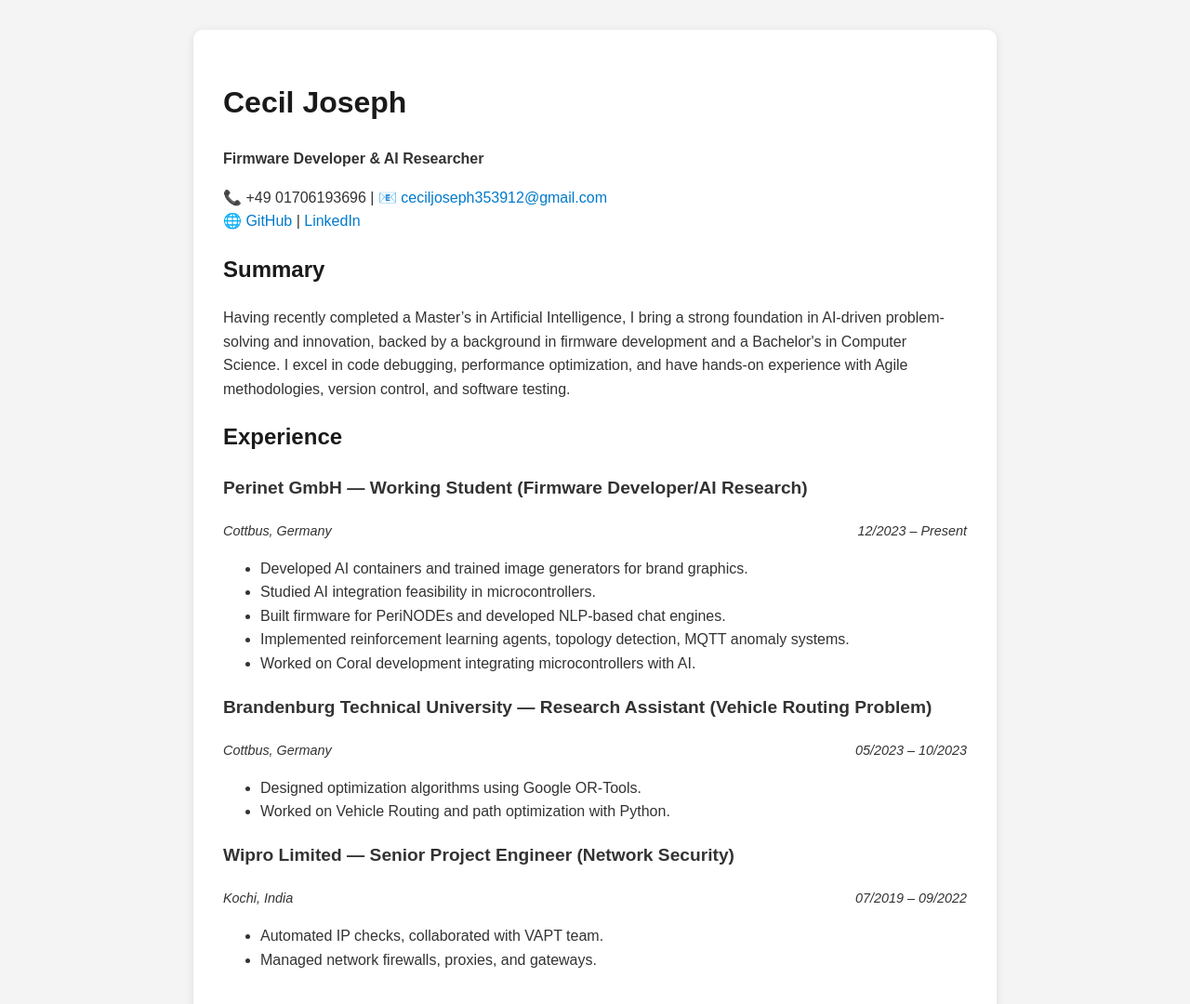
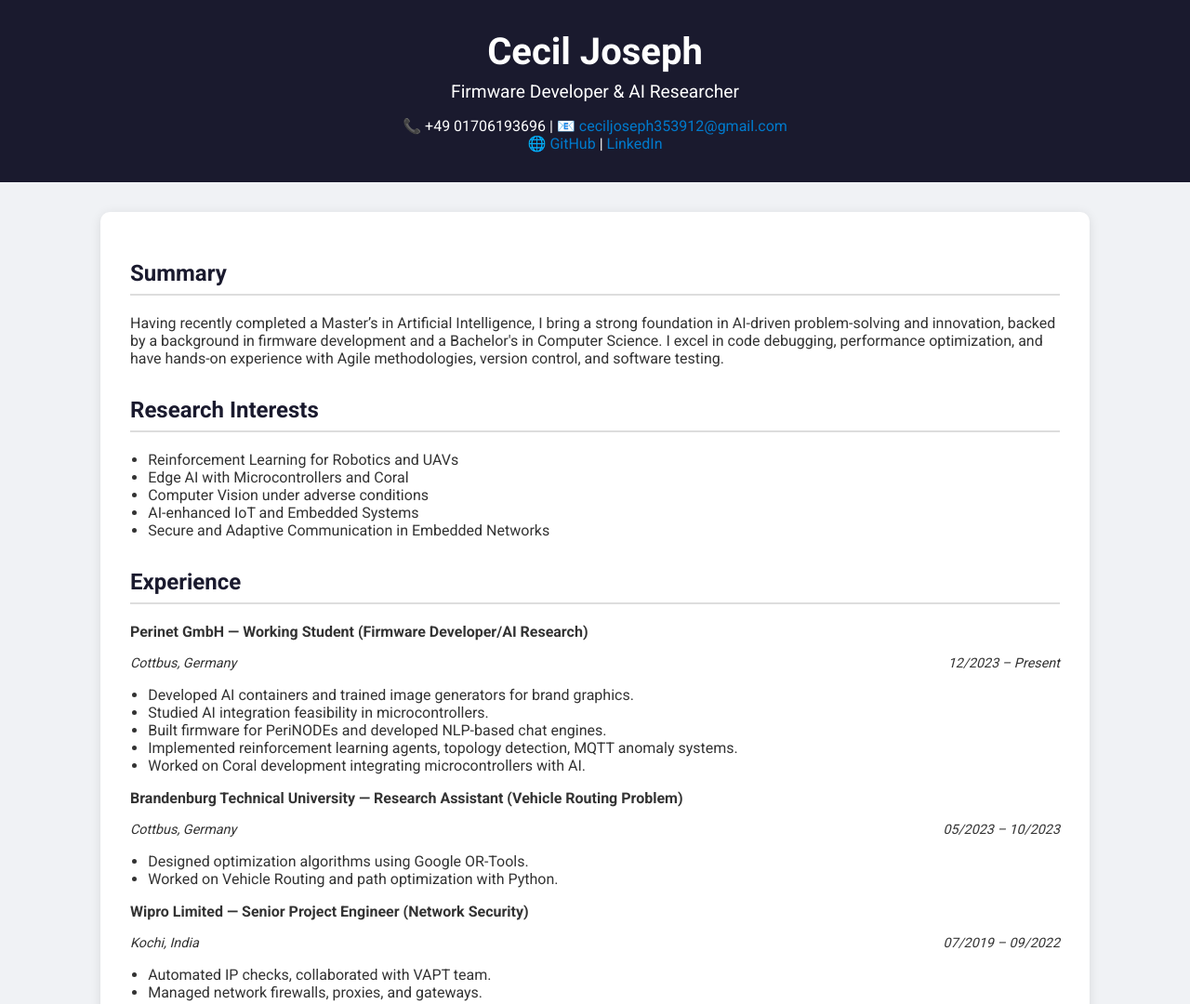
Before and after one commit to ceciljoseph97/ceciljoseph.github.io, a plain HTML site: page index.html in a window 1280 px wide. Shown: the top 1080 px of the page at 93% size. Drawn offline with Linux system fonts and the light colour scheme.

Commit message:
Update index.html

```diff
--- a/index.html
+++ b/index.html
@@ -4,36 +4,54 @@
   <meta charset="UTF-8" />
   <meta name="viewport" content="width=device-width, initial-scale=1.0" />
   <title>Cecil Joseph | Firmware Developer & AI Researcher</title>
+  <link href="https://fonts.googleapis.com/css2?family=Roboto:wght@400;700&display=swap" rel="stylesheet">
   <style>
     body {
-      font-family: Arial, sans-serif;
-      line-height: 1.6;
+      font-family: 'Roboto', sans-serif;
       margin: 0;
       padding: 0;
-      background-color: #f4f4f4;
+      background-color: #f0f2f5;
       color: #333;
     }
+    header {
+      background-color: #1a1a2e;
+      color: #fff;
+      padding: 2rem 0;
+      text-align: center;
+    }
+    header h1 {
+      margin: 0;
+      font-size: 2.5rem;
+    }
+    header p {
+      margin: 0.5rem 0 0;
+      font-size: 1.2rem;
+    }
     .container {
-      max-width: 800px;
+      max-width: 1000px;
       margin: 2rem auto;
       padding: 2rem;
       background: white;
       border-radius: 10px;
-      box-shadow: 0 2px 10px rgba(0,0,0,0.1);
+      box-shadow: 0 2px 12px rgba(0,0,0,0.1);
     }
-    h1, h2 {
-      color: #1a1a1a;
+    h2 {
+      color: #1a1a2e;
+      border-bottom: 2px solid #ddd;
+      padding-bottom: 0.5rem;
     }
     a {
       color: #007acc;
       text-decoration: none;
     }
-    .contact, .education, .experience {
+    ul {
+      padding-left: 1.2rem;
+    }
+    .section {
       margin-bottom: 2rem;
     }
     .title {
-      font-size: 1.2rem;
-      font-weight: bold;
+      font-weight: 700;
     }
     .location {
       font-style: italic;
@@ -43,25 +61,51 @@
       font-size: 0.9rem;
       float: right;
     }
+    .contact-info {
+      text-align: center;
+      font-size: 1rem;
+      margin-top: 1rem;
+    }
+    .media {
+      margin-top: 1rem;
+    }
+    .media img, .media video {
+      max-width: 100%;
+      border-radius: 8px;
+      margin-top: 1rem;
+    }
   </style>
 </head>
 <body>
-  <div class="container">
+  <header>
     <h1>Cecil Joseph</h1>
-    <p><strong>Firmware Developer & AI Researcher</strong></p>
-    <p>
+    <p>Firmware Developer & AI Researcher</p>
+    <div class="contact-info">
       📞 +49 01706193696 | 📧 <a href="mailto:ceciljoseph353912@gmail.com">ceciljoseph353912@gmail.com</a><br>
       🌐 <a href="https://github.com/ceciljoseph97" target="_blank">GitHub</a> | <a href="https://www.linkedin.com/in/ceciljoseph1997/" target="_blank">LinkedIn</a>
-    </p>
+    </div>
+  </header>
 
-    <section class="summary">
+  <div class="container">
+    <section class="section summary">
       <h2>Summary</h2>
       <p>
         Having recently completed a Master’s in Artificial Intelligence, I bring a strong foundation in AI-driven problem-solving and innovation, backed by a background in firmware development and a Bachelor's in Computer Science. I excel in code debugging, performance optimization, and have hands-on experience with Agile methodologies, version control, and software testing.
       </p>
     </section>
 
-    <section class="experience">
+    <section class="section research">
+      <h2>Research Interests</h2>
+      <ul>
+        <li>Reinforcement Learning for Robotics and UAVs</li>
+        <li>Edge AI with Microcontrollers and Coral</li>
+        <li>Computer Vision under adverse conditions</li>
+        <li>AI-enhanced IoT and Embedded Systems</li>
+        <li>Secure and Adaptive Communication in Embedded Networks</li>
+      </ul>
+    </section>
+
+    <section class="section experience">
       <h2>Experience</h2>
       <p class="title">Perinet GmbH &mdash; Working Student (Firmware Developer/AI Research)</p>
       <p class="location">Cottbus, Germany <span class="date">12/2023 – Present</span></p>
@@ -88,7 +132,7 @@
       </ul>
     </section>
 
-    <section class="education">
+    <section class="section education">
       <h2>Education</h2>
       <p class="title">MSc Artificial Intelligence</p>
       <p class="location">BTU Cottbus-Senftenberg, Germany <span class="date">2022 – 2025</span></p>
@@ -97,11 +141,18 @@
       <p class="location">APJ Abdul Kalam Technological University, India <span class="date">2015 – 2019</span></p>
     </section>
 
-    <section class="thesis">
+    <section class="section thesis">
       <h2>Master Thesis</h2>
       <p>
         Developed DRL-based autonomous UAV navigation system with Proximal Policy Optimization (PPO) and Advantage Actor-Critic (A2C) integrated with CNN. Demonstrated robustness in diverse weather with depth-based perception.
       </p>
+      <div class="media">
+        <img src="NatureCNNVissDepth.gif" alt="NatureCNN Visualization">
+        <video controls>
+          <source src="PPO-DFM-Gen-AirsimNH-City.mp4" type="video/mp4">
+          Your browser does not support the video tag.
+        </video>
+      </div>
     </section>
   </div>
 </body>
```
